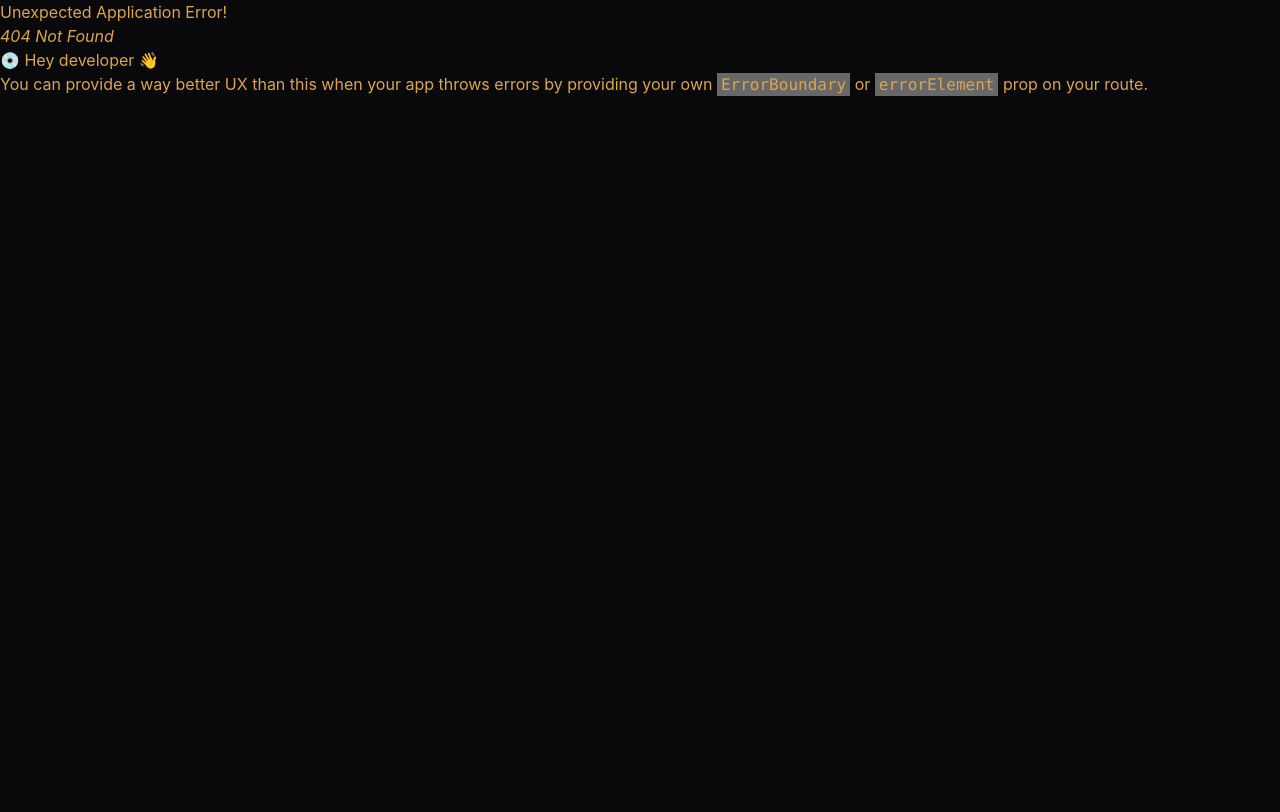
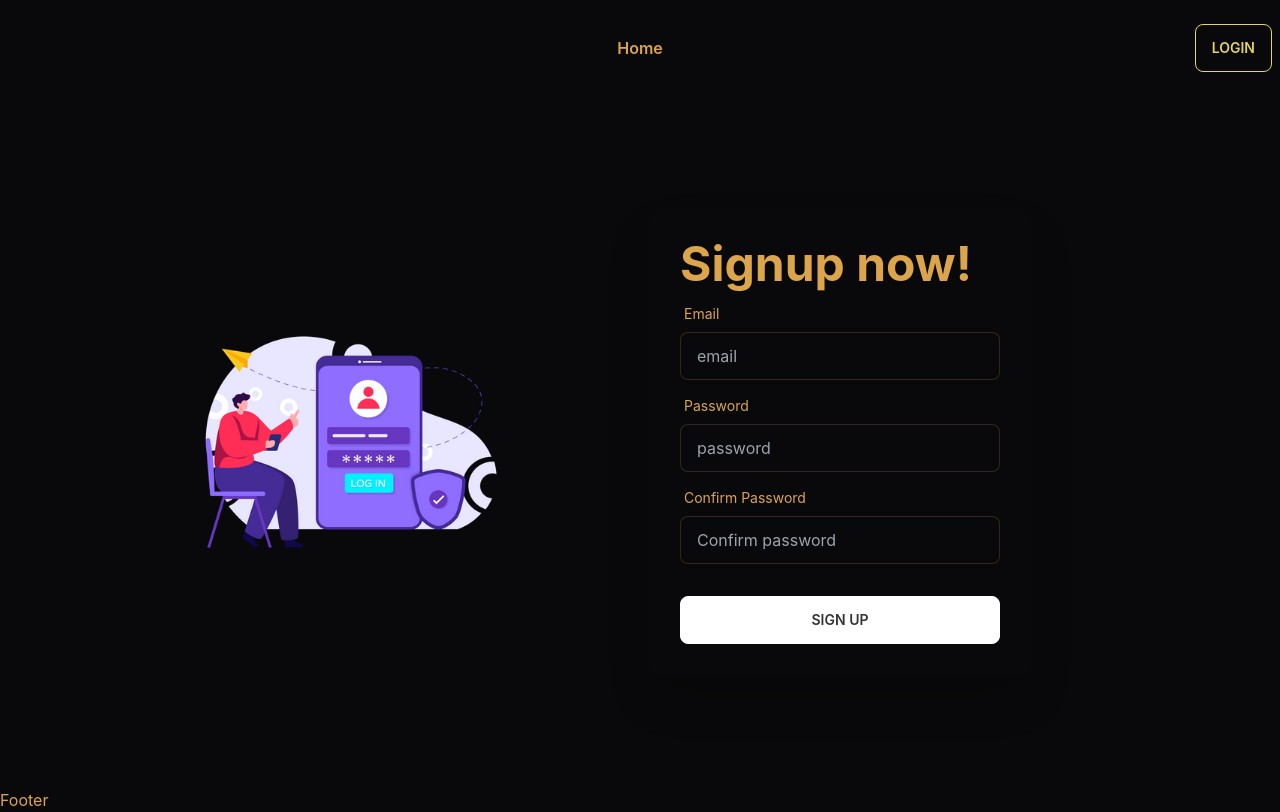
Before and after one commit to Asadrayat/sunshine-service, a React (Create React App) app: page /signup in a window 1280 px wide. Before the commit this address had no page. Built offline with nearby package versions, Linux system fonts and the light colour scheme.

Commit message:
cart login signup done

```diff
--- a/src/Pages/Home/Home.js
+++ b/src/Pages/Home/Home.js
@@ -1,4 +1,5 @@
 
+import { Link } from 'react-router-dom';
 import banner from '../../assest/banner.jpg'
 import Services from '../Services/Services';
 const Home = () => {
@@ -9,7 +10,7 @@ const Home = () => {
             <div className='my-24'>
                 <Services></Services>
                 <div className='flex justify-center'>
-                    <button className='btn btn-warning'>See All</button>
+                    <Link to='services'><button className='btn btn-warning'>See All</button></Link>
                 </div>
             </div>
         </div>
--- a/src/Pages/Login/Login.js
+++ b/src/Pages/Login/Login.js
@@ -1,9 +1,80 @@
-import React from 'react';
+import { Link } from "react-router-dom";
+import svg from '../../assest/logo/login.webp';
+const Login = () => {
+    /* const location = useLocation();
+    const navigate = useNavigate();
 
-const Login = () => {
+    const from = location.state?.from?.pathname || '/';
+    const { login } = useContext(AuthContext);
+    const handleLogin = (event) => {
+        event.preventDefault();
+        event.preventDefault();
+        const email = event.target.email.value;
+        const password = event.target.password.value;
+        // console.log(email,password);
+        login(email, password)
+            .then(result => {
+                const user = result.user;
+                const currentUser = {
+                    email: user.email
+                }
+
+                console.log(currentUser);
+
+                // get jwt token
+                fetch('https://boss-car-server.vercel.app/jwt', {
+                    method: 'POST',
+                    headers: {
+                        'content-type': 'application/json'
+                    },
+                    body: JSON.stringify(currentUser)
+                })
+                    .then(res => res.json())
+                    .then(data => {
+                        console.log(data);
+                        // local storage is the easiest but not the best place to store jwt token
+                        localStorage.setItem('boss-token', data.token);
+                        navigate(from, { replace: true });
+                    });
+
+            })
+            .catch(error => console.log(error));
+    } */
     return (
-        <div>
-            <p>Login</p>
+        <div className="hero my-12">
+            <div className="hero-content grid grid-cols-2 flex-col lg:flex-row">
+                <div className="text-center lg:text-left w-3/4">
+                    <img src={svg} alt="" />
+                </div>
+                <div className="card py-10 flex-shrink-0 w-full max-w-sm shadow-2xl bg-base-100">
+                    <form  className="card-body">
+                        <h1 className="text-5xl font-bold">Login now!</h1>
+                        <div className="form-control">
+                            <label className="label">
+                                <span className="label-text">Email</span>
+                            </label>
+                            <input type="text" name='email' placeholder="email" className="input input-bordered" />
+                        </div>
+                        <div className="form-control">
+                            <label className="label">
+                                <span className="label-text">Password</span>
+                            </label>
+                            <input type="password" name='password' placeholder="password" className="input input-bordered" />
+                            <label className="label">
+                                <a href="#" className="label-text-alt link link-hover">Forgot password?</a>
+                            </label>
+                        </div>
+                        <div className="form-control mt-6">
+                            <input type="submit" value="Login" className="btn btn-primary" />
+
+                        </div>
+                    </form>
+                    <div>
+                        <p className='text-center'>Have an account? <Link to='/signup' className='text-xl  text-orange-600 font-bold'> Sign In</Link></p>
+                    </div>
+                </div>
+
+            </div>
         </div>
     );
 };
--- a/src/Pages/Services/Service-cart/ServiceCart.js
+++ b/src/Pages/Services/Service-cart/ServiceCart.js
@@ -1,7 +1,7 @@
 import React from 'react';
 
 const ServiceCart = ({ service }) => {
-    const {picture,title,shipping_fee,weight}= service;
+    const { picture, title, detail, shipping_fee, weight } = service;
     return (
         <div className="card w-96 bg-base-100 shadow-xl">
             <figure><img className='h-56 w-full' src={picture} alt="Truck" /></figure>
@@ -10,7 +10,9 @@ const ServiceCart = ({ service }) => {
                     {title}
                     <div className="badge badge-secondary">Premium</div>
                 </h2>
-                <p>If a dog chews shoes whose shoes does he choose?</p>
+                <p> {detail.length > 100 ?
+                    `${detail.substring(0, 100)}...` : detail
+                }</p>
                 <div className="card-actions justify-start">
                     <div className="badge badge-outline">Weight : {weight}kg</div>
                     <div className="badge badge-outline">shipping_fee : ${shipping_fee}</div>
--- a/src/Route/Router.js
+++ b/src/Route/Router.js
@@ -3,6 +3,7 @@ import Main from "../Layout/Main";
 import Home from "../Pages/Home/Home";
 import Login from "../Pages/Login/Login";
 import Services from "../Pages/Services/Services";
+import Signup from "../Signup/Signup";
 
 const router = createBrowserRouter([
     {
@@ -20,6 +21,10 @@ const router = createBrowserRouter([
             {
                 path:'/login',
                 element: <Login></Login>
+            },
+            {
+                path:'/signup',
+                element: <Signup></Signup>
             }
         ]
     }
--- a/src/Shared/Header/Header.js
+++ b/src/Shared/Header/Header.js
@@ -1,6 +1,6 @@
 import React from 'react';
+// import svg from '../../assest/logo/login.webp';
 import { Link } from 'react-router-dom';
-
 const Header = () => {
     const menuItem =
      < li > <Link to='/'>Home</Link></li>
@@ -20,7 +20,7 @@ return (
                     {menuItem}
                 </ul>
             </div>
-            <Link to='/' className="btn btn-ghost normal-case text-xl"><img alt="" /></Link>
+            <Link to='/' className="btn btn-ghost normal-case text-xl"><img  alt="" /></Link>
         </div>
         <div className="navbar-center hidden lg:flex">
             <ul className="menu menu-horizontal p-0">
@@ -28,7 +28,7 @@ return (
             </ul>
         </div>
         <div className="navbar-end">
-            <button className="btn btn-outline btn-error">Appointment</button>
+           <Link to='/login'><button className="btn btn-outline btn-warning">Login</button></Link>
         </div>
     </div>
 );
--- /dev/null
+++ b/src/Signup/Signup.js
@@ -0,0 +1,44 @@
+import React from 'react';
+import svg from '../assest/logo/login.webp';
+const Signup = () => {
+    return (
+        <div className="hero py-12 my-12">
+            <div className="hero-content grid grid-cols-2 flex-col lg:flex-row">
+                <div className="text-center lg:text-left w-3/4">
+                    <img src={svg} alt="" />
+                </div>
+                <div className="card flex-shrink-0 w-full max-w-sm shadow-2xl bg-base-100">
+                    <form  className="card-body">
+                        <h1 className="text-5xl font-bold">Signup now!</h1>
+                        <div className="form-control">
+                            <label className="label">
+                                <span className="label-text">Email</span>
+                            </label>
+                            <input type="text" required placeholder="email" name="email" className="input input-bordered" />
+                        </div>
+                        <div className="form-control">
+                            <label className="label">
+                                <span className="label-text">Password</span>
+                            </label>
+                            <input type="text" required placeholder="password" name="password" className="input input-bordered" />
+
+                        </div>
+                        <div className="form-control">
+                            <label className="label">
+                                <span className="label-text">Confirm Password</span>
+                            </label>
+                            <input type="text" name="Confirm password" required placeholder="Confirm password" className="input input-bordered" />
+
+                        </div>
+                        <div className="form-control mt-6">
+                            <input type="submit" value="Sign Up" className="btn btn-primary" />
+
+                        </div>
+                    </form>
+                </div>
+            </div>
+        </div>
+    );
+};
+
+export default Signup;
```
Also changed, not shown: src/assest/logo/login.webp (added).
